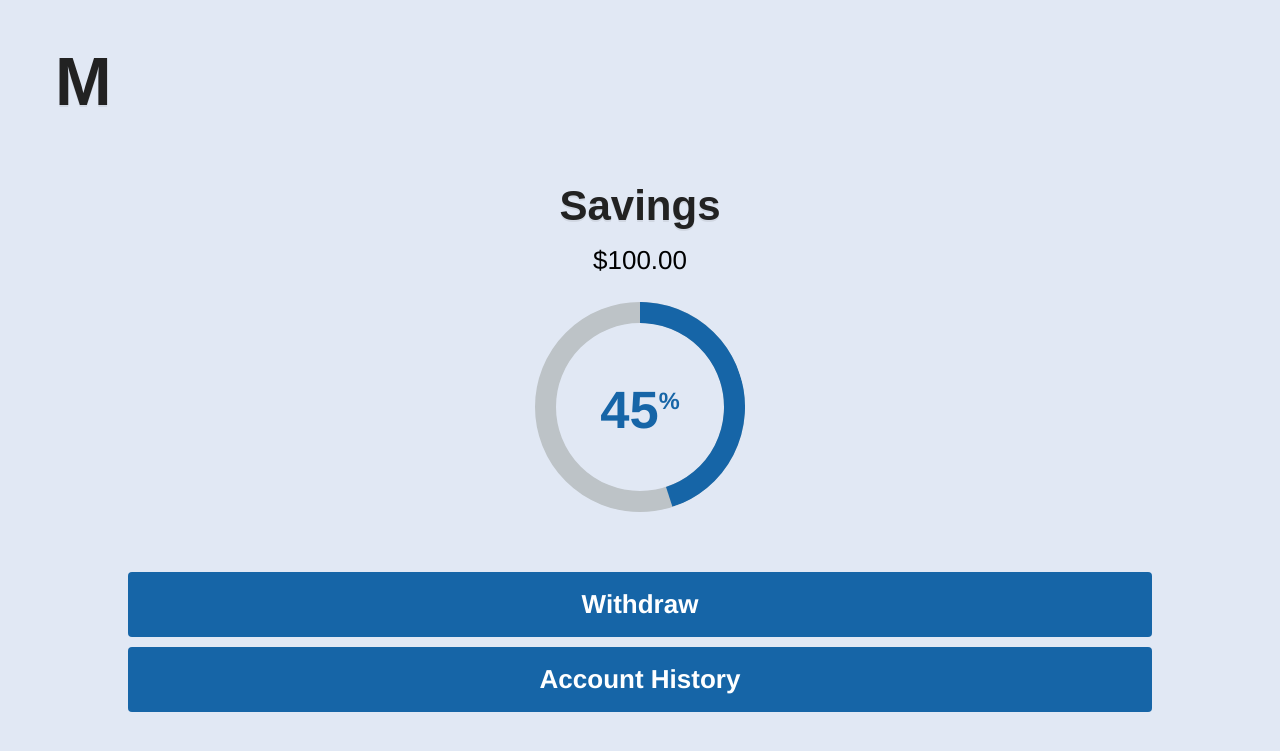
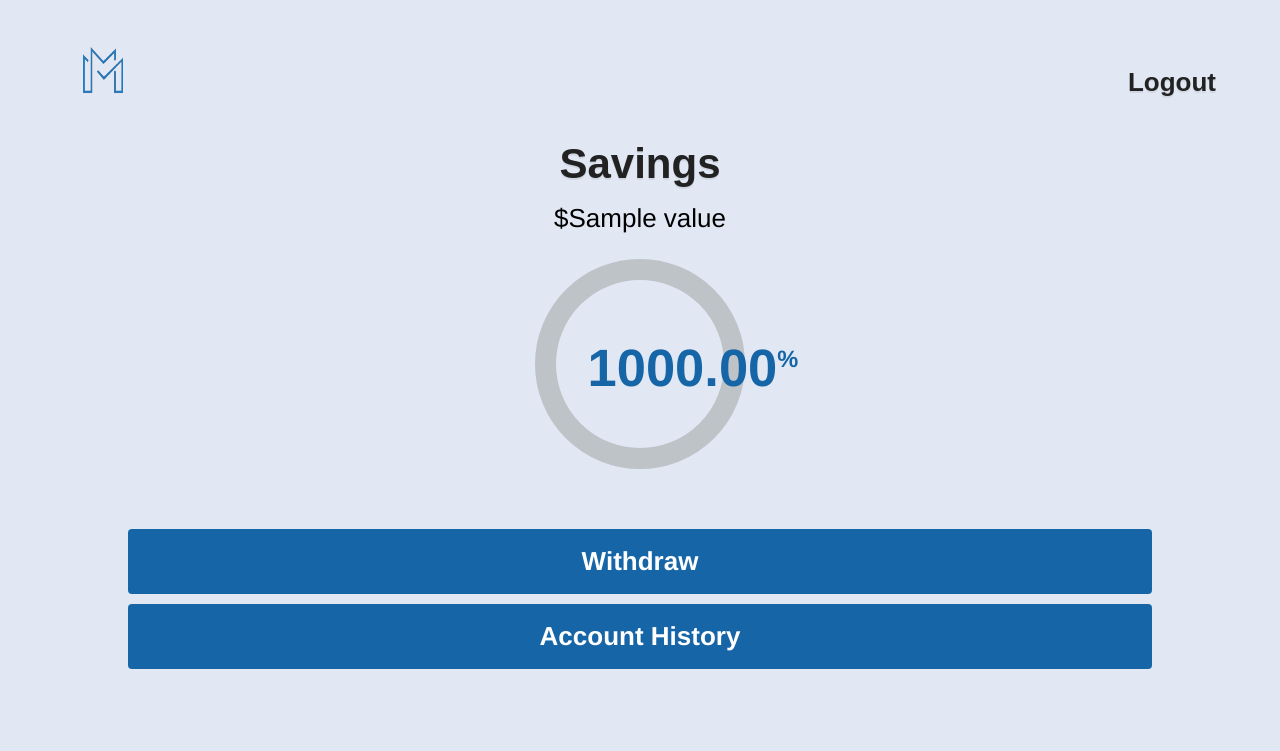
Before and after one commit to nchamp3/Mula, a Flask app: page /dashboard in a window 1280 px wide. Shown: the top 751 px of the page. Run offline with Flask 2, Linux system fonts and the light colour scheme; the visitor is signed in with stand-in values (Sample User, id 1); a database or web service that is not in the repository returns one stand-in record (values such as "Sample title"); some libraries are stand-ins or nearby versions.

Commit message:
added logo

```diff
--- a/app.py
+++ b/app.py
@@ -82,7 +82,12 @@ def exchange_token():
 
 @app.route('/dashboard')
 def dashboard():
-    return render_template("dashboard.html")
+    db = myclient["moolaDatabase"]
+    users = db["users"]
+    x = users.find_one({"id":session['user_id']})
+    amount = x["value"]
+    percent = amount/75
+    return render_template("dashboard.html", total=amount, progress=percent)
 
 @app.route('/login')
 def login():
@@ -112,7 +117,15 @@ def transactionHistory():
     for i in transactions["transaction_details"]:
         check_transaction(i,session['user_id'], myclient)
 
-    return render_template("accountHistory.html")
+    db = myclient["moolaDatabase"]
+    transactions = db["transactions"]
+    transactionList = []
+    for x in transactions.find({}, {"value": 1, "mula_value": 1}):
+        transactionList.append(x)
+
+    transactionList.reverse()
+
+    return render_template("accountHistory.html", transactions=transactionList)
 
 @app.route('/payout')
 def makePayout():
--- a/static/css/main.css
+++ b/static/css/main.css
@@ -369,34 +369,20 @@ section {
   width: 100%;
   overflow-x: hidden !important; }
 
-#header {
-  background: url("../img/backgrounds.jpg") no-repeat center center fixed;
-  background-size: cover;
-  -moz-background-size: cover;
-  -webkit-background-size: cover;
-  -o-background-size: cover;
-  height: 100vh;
-  color: white;
-  text-align: center;
-  opacity: 0.9; }
-  #header article {
+#heading {
+  width: 90%; }
+  #heading article {
     width: 80%;
     margin: auto; }
-  #header p {
+  #heading p {
     font-size: 42px; }
 
 @media only screen and (max-width: 800px) {
-  #header h1 {
+  #heading h1 {
     font-size: 68px !important; }
-  #header p {
+  #heading p {
     font-size: 26px; } }
-  #header h1 {
-    margin-top: 160px;
-    margin-bottom: -10px;
-    color: white;
-    font-size: 110px;
-    font-weight: bold; }
-  #header li img {
+  #heading li img {
     height: 40px;
     width: 40px; }
 
@@ -492,7 +478,7 @@ section {
   transition: 5s ease-in-out; }
 
 .anim {
-  transform: rotate(162deg); }
+  transform: rotate(1deg); }
 
 .transaction {
   border-bottom: 2px solid;
@@ -518,3 +504,7 @@ section {
 .round {
   float: right;
   font-size: 24px; }
+
+.logout {
+  float: right;
+  margin-top: 3.2em; }
--- a/static/sass/6-pages/_page-home.sass
+++ b/static/sass/6-pages/_page-home.sass
@@ -16,17 +16,8 @@ section
   width: 100%
   overflow-x: hidden!important
 
-#header
-  background: url("../img/backgrounds.jpg") no-repeat center center fixed
-  background-size: cover
-  -moz-background-size: cover
-  -webkit-background-size: cover
-  -o-background-size: cover
-    // width: 200%
-  height: 100vh
-  color: white
-  text-align: center
-  opacity: 0.9
+#heading
+  width: 90%
   // zoom: 95%
 
 
@@ -41,14 +32,6 @@ section
     p
       font-size: 26px
 
-
-
-  h1
-    margin-top: 160px
-    margin-bottom: -10px
-    color: white
-    font-size: 110px
-    font-weight: bold
 
   li
     img
@@ -153,10 +136,9 @@ section
     .half-circle
       border-color: #1665a7
     .left-side
-      transition: 5s ease-in-out;
-
+      transition: 5s ease-in-out
 .anim
-  transform: rotate(162deg)
+  transform: rotate(1deg)
 
 .transaction
   border-bottom: 2px solid
@@ -182,3 +164,7 @@ section
 .round
   float: right
   font-size: 24px
+
+.logout
+  float: right
+  margin-top: 3.2em
--- a/templates/dashboard.html
+++ b/templates/dashboard.html
@@ -9,23 +9,27 @@
       <center>
         <div class="savings">
           <h2>Savings</h2>
-          <p>$100.00</p>
+          <p>${{ total }}</p>
         </div>
         <div class="set-size charts-container">
           <div class="pie-wrapper progress-45 style-2">
-            <span class="label">45<span class="smaller">%</span></span>
+            <span class="label">{{ "%.2f"|format(100 * progress) }}<span class="smaller">%</span></span>
             <div class="pie">
-              <div class="left-side half-circle" onload="transition()"></div>
+              <div class="left-side half-circle anim" onload="transition()"></div>
               <div class="right-side half-circle" ></div>
               <script type="text/javascript">
-                document.getElementsByClassName('left-side')[0].setAttribute('class', 'left-side half-circle anim');
+                var degrees = Math.round(({{ progress }} * 360)*100)/100;
+                console.log("DEGREES", degrees);
+                document.getElementsByClassName('anim')[0].style.cssText = "transform: rotate(" + degrees + "deg);";
+                document.getElementsByClassName('left-side')[0].setAttribute("class", "left-side half-circle anim");
               </script>
             </div>
             <div class="shadow"></div>
           </div>
         </div>
         <button class="landing_page_option">Withdraw</button>
-        <button class="landing_page_option">Account History</button>
+
+        <a href="{{ url_for('transactionHistory') }}"><button class="landing_page_option">Account History</button></a>
         <!-- <span class="savings">$10.00</span> -->
       </center>
       </div>
--- a/templates/header.html
+++ b/templates/header.html
@@ -2,10 +2,13 @@
 
 <div>
   <header>
-    <div class="container">
+    <div class="container" id="heading">
       <div class="row">
         <!-- Title -->
-        <h1>M</h1>
+        <div style="float:left; margin-top:3.2em;"><img src="static/img/logo.png" width=75 height=75 /></div>
+        <div class="logout">
+          <a href="{{ url_for('logout') }}"><h3>Logout</h3></a>
+        </div>
       </div>
     </div>
   </header>
```
Also changed, not shown: templates/accountHistory.html (+14 -2 lines), static/img/logo.png (added).
